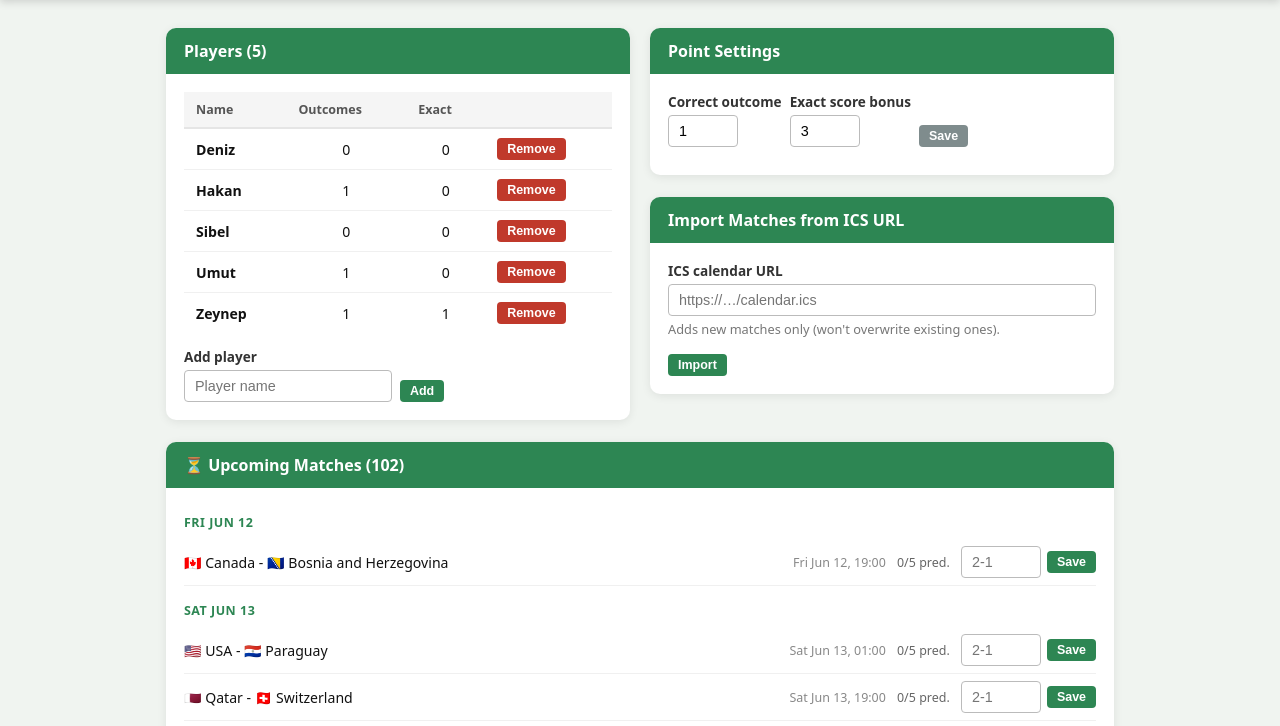
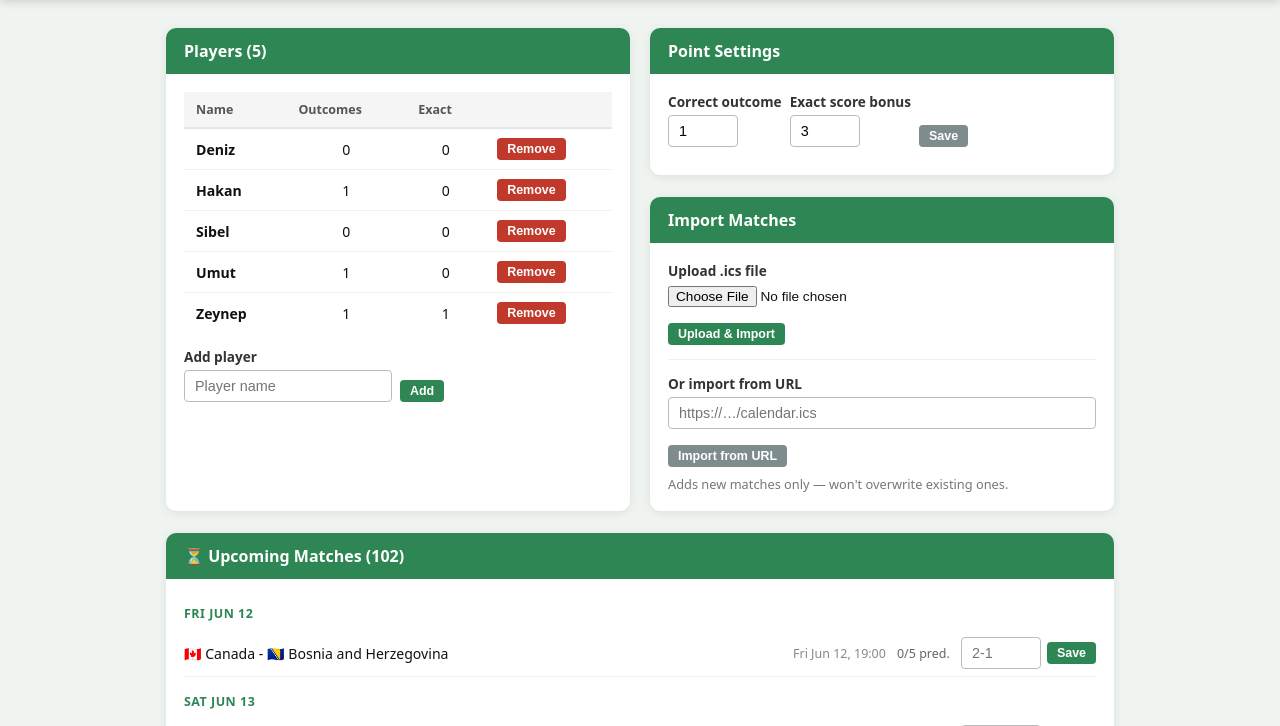
Before and after one commit to DenKula/worldcup-prediction-league, a Flask app: page /admin/dashboard in a window 1280 px wide. Shown: the part 54-780 px from the top of the page. Run offline with Flask 3, Linux system fonts and the light colour scheme; the visitor is signed in with stand-in values (Sample User, id 1).

Commit message:
Add ICS file upload option in admin panel

```diff
--- a/app.py
+++ b/app.py
@@ -273,6 +273,43 @@ def admin_remove_player():
     return redirect(url_for("admin_dashboard"))
 
 
+def _parse_ics_bytes(raw: bytes) -> list:
+    from icalendar import Calendar as ICal
+    cal = ICal.from_ical(raw)
+    matches = []
+    for comp in cal.walk():
+        if comp.name != "VEVENT": continue
+        summary = str(comp.get("SUMMARY", "")).strip()
+        if not summary: continue
+        dtstart = comp.get("DTSTART")
+        if dtstart is None: continue
+        dt_str = dtstart.dt.isoformat()
+        location = str(comp.get("LOCATION", "")).strip()
+        score_m = re.search(r'\((\d+)[-–](\d+)\)\s*$', summary)
+        inline_result = None
+        if score_m:
+            inline_result = f"{score_m.group(1)}-{score_m.group(2)}"
+            summary = summary[:score_m.start()].strip()
+        matches.append({
+            "id": str(uuid.uuid4()),
+            "name": summary,
+            "datetime": dt_str,
+            "venue": location,
+            "round": "",
+            "result": inline_result,
+            "predictions": {},
+        })
+    matches.sort(key=lambda m: m["datetime"])
+    return matches
+
+
+def _merge_ics_matches(data: dict, new_matches: list):
+    existing_keys = {(m["name"], m["datetime"]) for m in data["matches"]}
+    added = [m for m in new_matches if (m["name"], m["datetime"]) not in existing_keys]
+    data["matches"].extend(added)
+    return len(added)
+
+
 @app.route("/admin/import_ics", methods=["POST"])
 @admin_required
 def admin_import_ics():
@@ -283,39 +320,30 @@ def admin_import_ics():
         return redirect(url_for("admin_dashboard"))
     try:
         import requests as req
-        from icalendar import Calendar as ICal
         resp = req.get(url, timeout=20, headers={"User-Agent": "WC2026Scoreboard/1.0"})
         resp.raise_for_status()
-        cal = ICal.from_ical(resp.content)
-        new_matches = []
-        for comp in cal.walk():
-            if comp.name != "VEVENT": continue
-            summary = str(comp.get("SUMMARY", "")).strip()
-            if not summary: continue
-            dtstart = comp.get("DTSTART")
-            if dtstart is None: continue
-            dt_str = dtstart.dt.isoformat()
-            location = str(comp.get("LOCATION", "")).strip()
-            score_m = re.search(r'\((\d+)[-–](\d+)\)\s*$', summary)
-            inline_result = None
-            if score_m:
-                inline_result = f"{score_m.group(1)}-{score_m.group(2)}"
-                summary = summary[:score_m.start()].strip()
-            new_matches.append({
-                "id": str(uuid.uuid4()),
-                "name": summary,
-                "datetime": dt_str,
-                "venue": location,
-                "round": "",
-                "result": inline_result,
-                "predictions": {},
-            })
-        new_matches.sort(key=lambda m: m["datetime"])
-        existing_keys = {(m["name"], m["datetime"]) for m in data["matches"]}
-        added = [m for m in new_matches if (m["name"], m["datetime"]) not in existing_keys]
-        data["matches"].extend(added)
+        new_matches = _parse_ics_bytes(resp.content)
+        added = _merge_ics_matches(data, new_matches)
         save_data(data)
-        flash(f"Imported {len(added)} new matches.", "success")
+        flash(f"Imported {added} new matches.", "success")
+    except Exception as e:
+        flash(f"Import failed: {e}", "error")
+    return redirect(url_for("admin_dashboard"))
+
+
+@app.route("/admin/import_ics_file", methods=["POST"])
+@admin_required
+def admin_import_ics_file():
+    data = load_data()
+    f = request.files.get("ics_file")
+    if not f or not f.filename:
+        flash("Choose an .ics file first.", "error")
+        return redirect(url_for("admin_dashboard"))
+    try:
+        new_matches = _parse_ics_bytes(f.read())
+        added = _merge_ics_matches(data, new_matches)
+        save_data(data)
+        flash(f"Imported {added} new matches from file.", "success")
     except Exception as e:
         flash(f"Import failed: {e}", "error")
     return redirect(url_for("admin_dashboard"))
--- a/templates/admin_dashboard.html
+++ b/templates/admin_dashboard.html
@@ -85,16 +85,24 @@
     </div>
 
     <div class="card">
-      <div class="card-hd">Import Matches from ICS URL</div>
+      <div class="card-hd">Import Matches</div>
       <div class="card-body">
+        <form method="post" action="{{ url_for('admin_import_ics_file') }}" enctype="multipart/form-data">
+          <div class="form-row">
+            <label>Upload .ics file</label>
+            <input type="file" name="ics_file" accept=".ics,.ical" style="font-size:.85rem">
+          </div>
+          <button type="submit" class="btn btn-green btn-sm">Upload &amp; Import</button>
+        </form>
+        <hr style="border:none;border-top:1px solid #eee;margin:14px 0">
         <form method="post" action="{{ url_for('admin_import_ics') }}">
           <div class="form-row">
-            <label>ICS calendar URL</label>
+            <label>Or import from URL</label>
             <input type="text" name="ics_url" placeholder="https://…/calendar.ics">
-            <p class="note">Adds new matches only (won't overwrite existing ones).</p>
           </div>
-          <button type="submit" class="btn btn-green btn-sm">Import</button>
+          <button type="submit" class="btn btn-gray btn-sm">Import from URL</button>
         </form>
+        <p class="note" style="margin-top:8px">Adds new matches only — won't overwrite existing ones.</p>
       </div>
     </div>
   </div>
```
